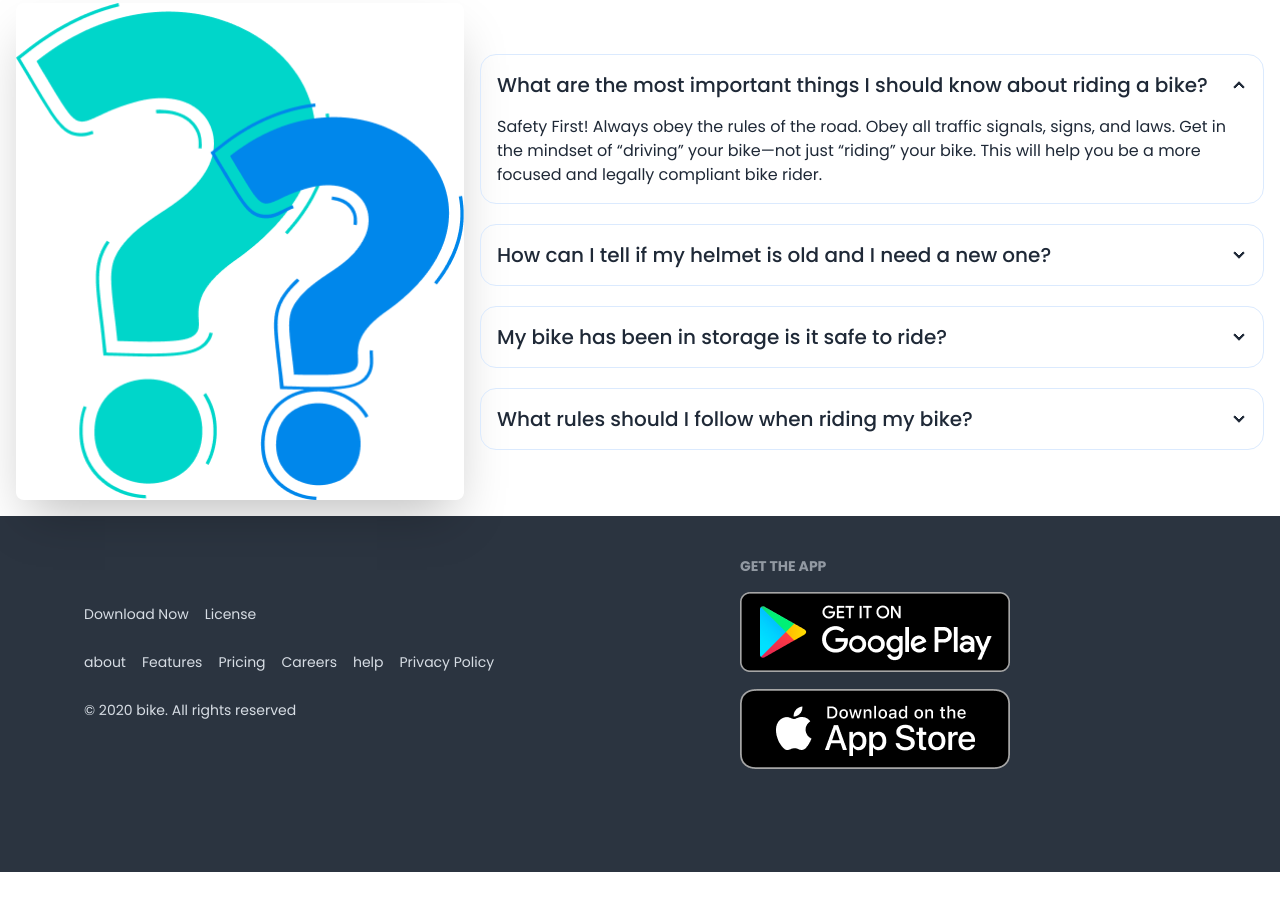
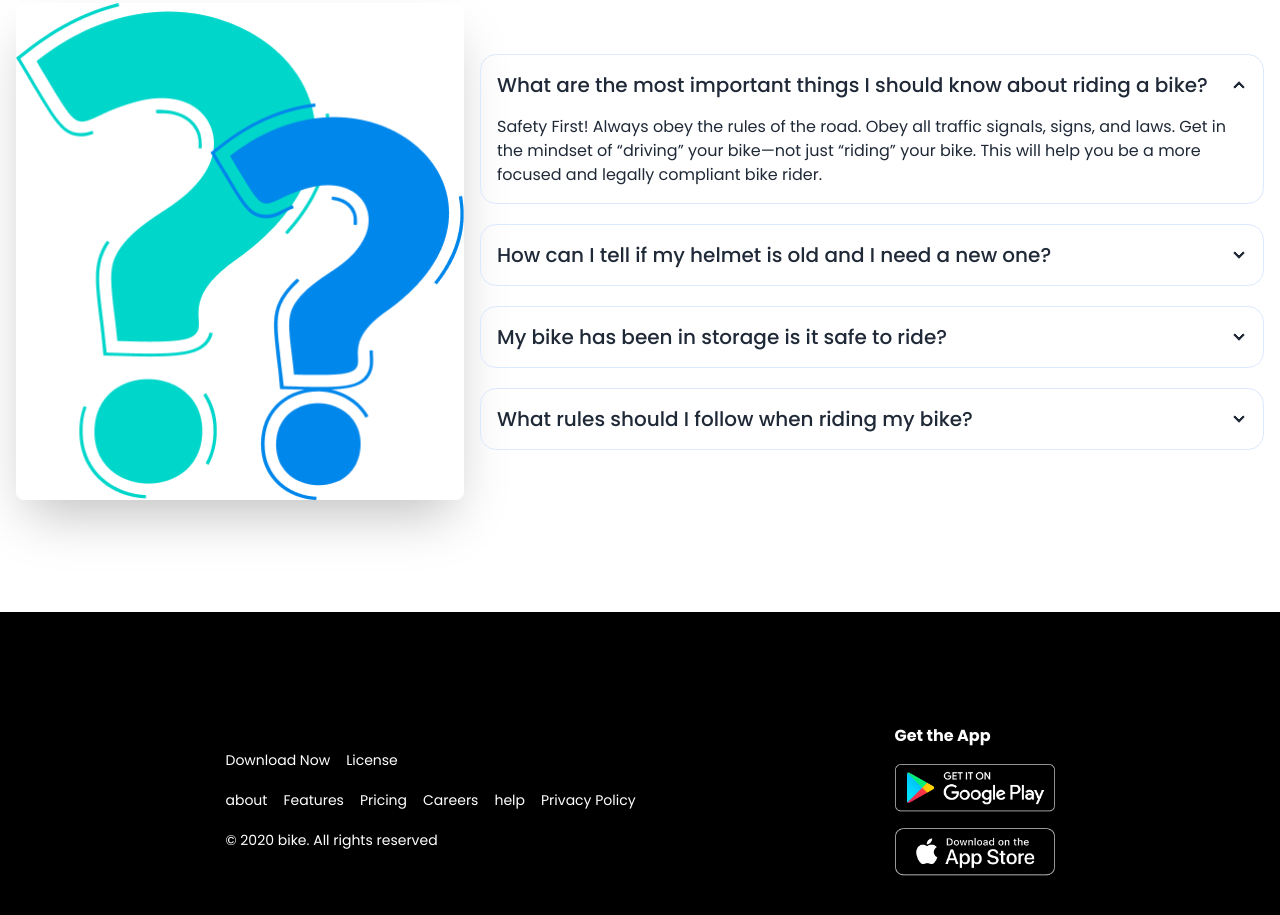
Before and after one commit to sorifull123/biker-zone, a plain HTML site: page index.htm in a window 1280 px wide. Shown: the part 1539-2454 px from the top of the page. Before the commit the page ends 2411 px from the top, so only its background shows below. Drawn offline with nearby package versions, Linux system fonts and the light colour scheme.

Commit message:
footer section done

```diff
--- a/index.htm
+++ b/index.htm
@@ -218,7 +218,7 @@
 
     <!--FAQ SECTION  -->
 
-    <section class="">
+    <section class="my-24">
       <h3 class="text-5xl font-bold text-center mb-12">Frequently Asked <span class="text-bike-primary">Questions</span>
       </h3>
 
@@ -273,8 +273,11 @@
   </main>
 
 
-  <footer class="footer bg-neutral text-neutral-content p-10 ">
-    <aside class=" md:mt-12 md:mb-28 md:ml-11 space-y-5">
+  <footer class="footer bg-black text-white text-neutral-content p-4 sm:p-28 mx-auto ">
+
+    <div
+      class="flex items-start sm:mx-auto flex-col-reverse gap-8 sm:justify-around sm:items-center flex-col sm:flex-row w-full">
+      <aside class="space-y-5">
         <ul class="flex gap-4 ">
           <li>Download Now</li>
           <li>License</li>
@@ -290,17 +293,19 @@
         <p>© 2020 bike. All rights reserved</p>
       </aside>
       <nav>
-      <h6 class="footer-title">Get the App</h6>
+        <h6 class="font-bold text-base pb-4 text-white">Get the App</h6>
         <div class="grid grid-flow-row gap-4">
           <a>
-          <img src="./images/others/android.png" class="" alt="">
+            <img src="./images/others/android.png" class="w-40" alt="">
           </a>
           <a>
-          <img src="./images/others/ios.png" class="w-22" alt="">
+            <img src="./images/others/ios.png" class="w-40" alt="">
           </a>
 
         </div>
       </nav>
+    </div>
+
   </footer>
 
 </body>
```
Lines whose indentation alone changed are shown as unchanged.
